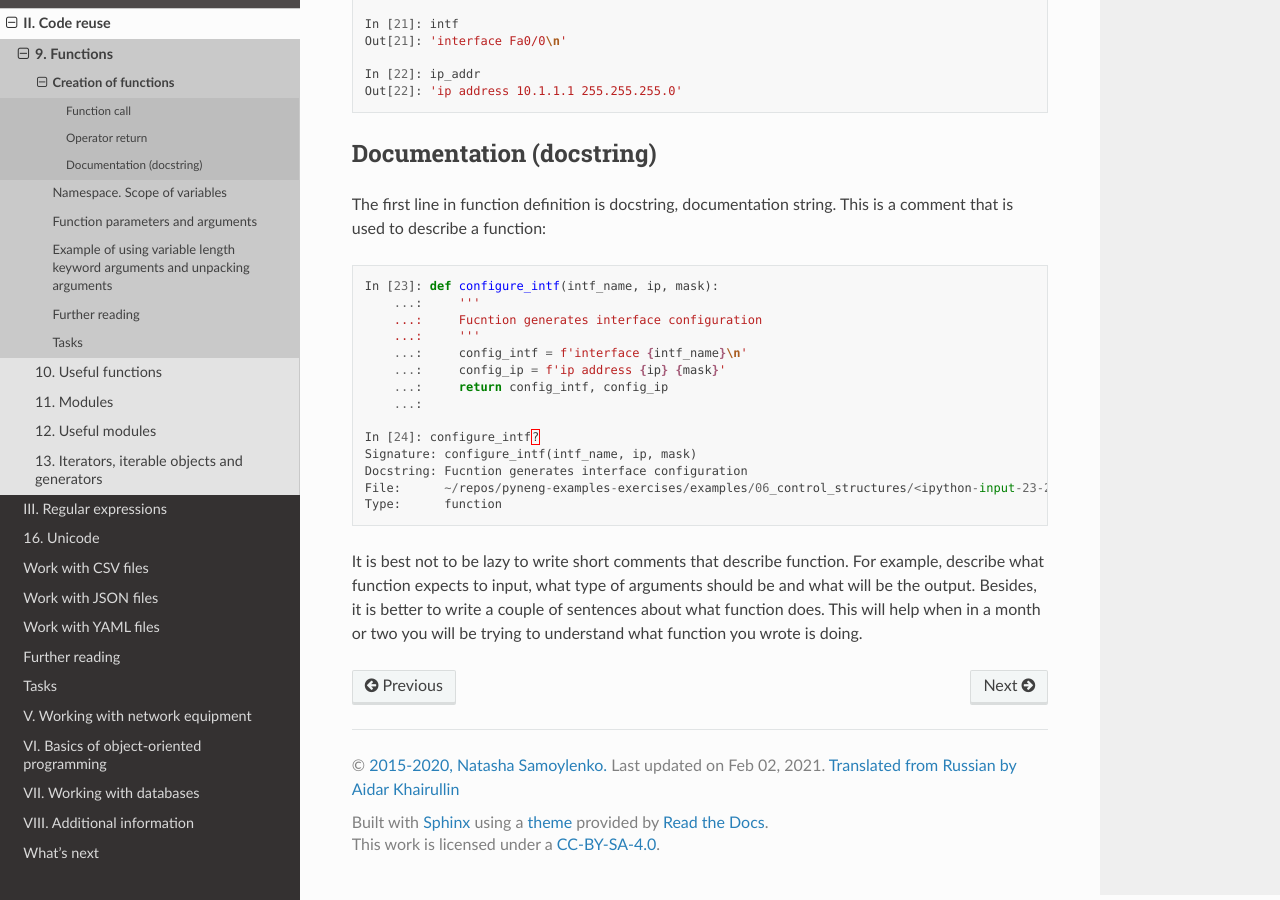
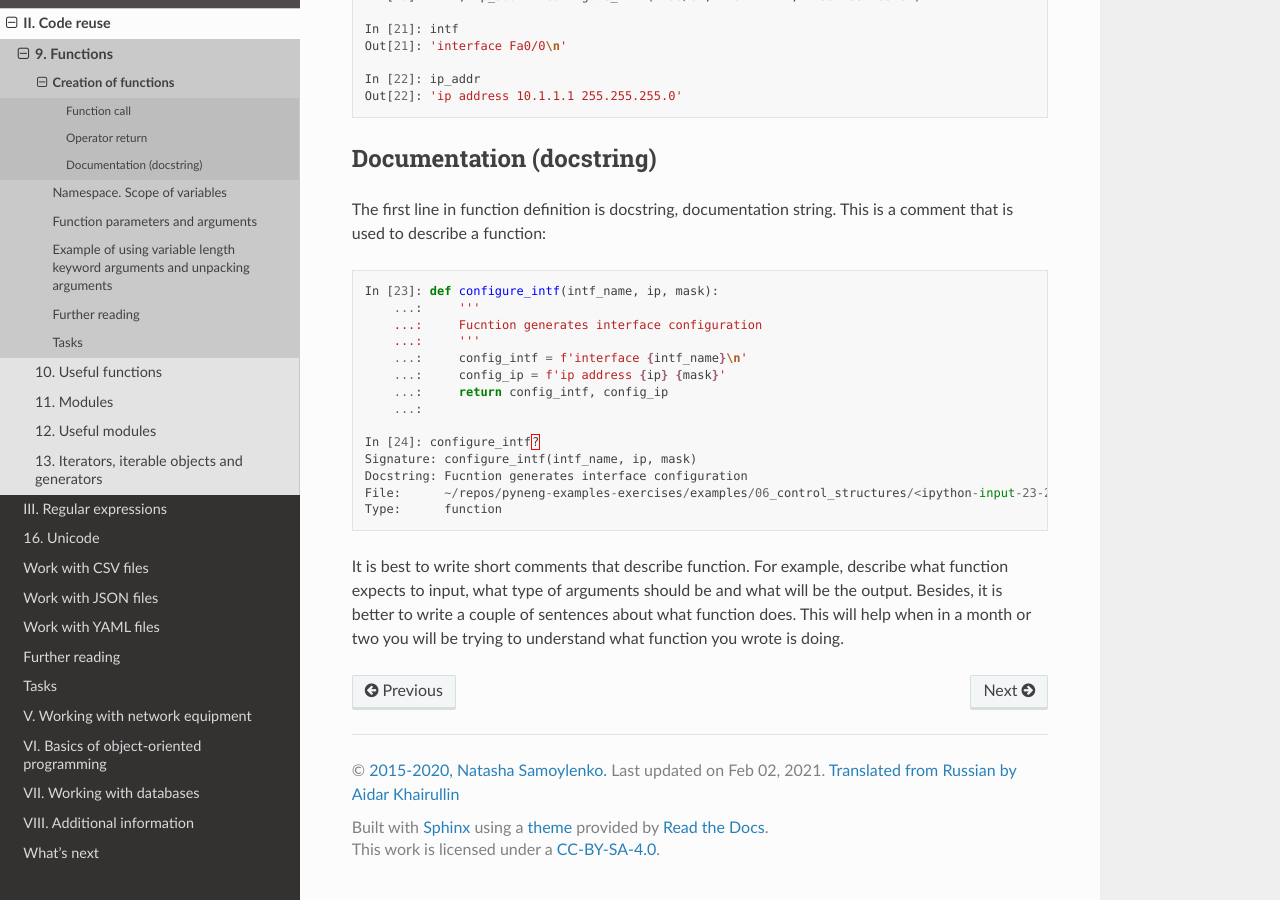
Before and after one commit to natenka/pyneng-book-en, a Sphinx documentation site: the page built from docs/source/book/09_functions/create_func.rst, in a window 1280 px wide and 900 px high, scrolled down 3473 px. Built offline with Sphinx 7.4.7 and the Read the Docs theme 2.0.0, drawn with Linux system fonts in a browser that asks for light colours; pages that are not in the unit, such as notebooks, are missing from menus.

```diff
--- a/docs/source/book/09_functions/create_func.rst
+++ b/docs/source/book/09_functions/create_func.rst
@@ -95,7 +95,7 @@ For a function to return a value, use ``return`` operator.
 Operator return
 ~~~~~~~~~~~~~~~
 
-Operator **return** is used to return a value,
+Operator ``return`` is used to return a value,
 and at the same time it exits the function.
 Function can return any Python object. By default, function always returns ``None``.
 
@@ -122,10 +122,10 @@ be assigned to a variable, you must use ``return`` operator:
 Now the result variable contains a line with commands to configure interface.
 In real life, function will almost always return some value.
 
-Another important aspect of **return** operator is that after **return**
-the function closes, meaning that the expressions that follow **return** are not executed.
+Another important aspect of ``return`` operator is that after ``return``
+the function closes, meaning that the expressions that follow ``return`` are not executed.
 
-For example, in function below the line «Configuration is ready» will not be displayed because it stands after **return**:
+For example, in function below the line «Configuration is ready» will not be displayed because it stands after ``return``:
 
 .. code:: python
 
@@ -138,7 +138,7 @@ For example, in function below the line «Configuration is ready» will not be d
     In [15]: configure_intf('Fa0/0', '10.1.1.1', '255.255.255.0')
     Out[15]: 'interface Fa0/0\nip address 10.1.1.1 255.255.255.0'
 
-Function can return multiple values. In this case, they are separated by a comma after **return** operator. In fact, function returns tuple:
+Function can return multiple values. In this case, they are separated by a comma after ``return`` operator. In fact, function returns tuple:
 
 .. code:: python
 
@@ -189,4 +189,8 @@ The first line in function definition is docstring, documentation string. This i
 
 
 
-It is best not to be lazy to write short comments that describe function. For example, describe what function expects to input, what type of arguments should be and what will be the output. Besides, it is better to write a couple of sentences about what function does. This will help when in a month or two you will be trying to understand what function you wrote is doing.
+It is best to write short comments that describe function. For example,
+describe what function expects to input, what type of arguments should be
+and what will be the output. Besides, it is better to write a couple of
+sentences about what function does. This will help when in a month or two
+you will be trying to understand what function you wrote is doing.
--- a/docs/source/book/09_functions/func_params_types.rst
+++ b/docs/source/book/09_functions/func_params_types.rst
@@ -50,10 +50,12 @@ Function checks password and returns False if checks fail and True if password p
 Optional parameters (default parameters)
 ~~~~~~~~~~~~~~~~~~~~~~~~~~~~~~~~~~~~~~~~~~~~~~~~~~~~~~~~~~~~~~
 
-When creating a function you can specify default value for parameter in this way: ``def check_passwd(username, password, min_length=8)``. In this case, min_length option is specified with default value and may not be passed when a function is called.
+When creating a function you can specify default value for parameter in
+this way: ``def check_passwd(username, password, min_length=8)``.
+In this case, min_length option is specified with default value and may not be passed when a function is called.
 
 
-Example of a check_passwd() function with default parameter (func_check_passwd_optional_param.py file):
+Example of a ``check_passwd`` function with default parameter (func_check_passwd_optional_param.py file):
 
 .. code:: python
 
--- a/docs/source/book/09_functions/namespace.rst
+++ b/docs/source/book/09_functions/namespace.rst
@@ -46,7 +46,8 @@ Example of local intf_config:
     NameError: name 'intf_config' is not defined
 
 
-Note that intf_config variable is not available outside of function. To get the result of a function you must call a function and assign result to a variable:
+Note that intf_config variable is not available outside of function. To get the
+result of a function you must call a function and assign result to a variable:
 
 .. code:: python
 
```
Also changed, not shown: docs/source/book/09_functions/func_args_var.rst (+5 -5 lines), docs/source/book/09_functions/func_unpacking_and_var_args_example.rst (+15 -5 lines), docs/source/book/09_functions/func_unpacking_args.rst (+14 -10 lines).
